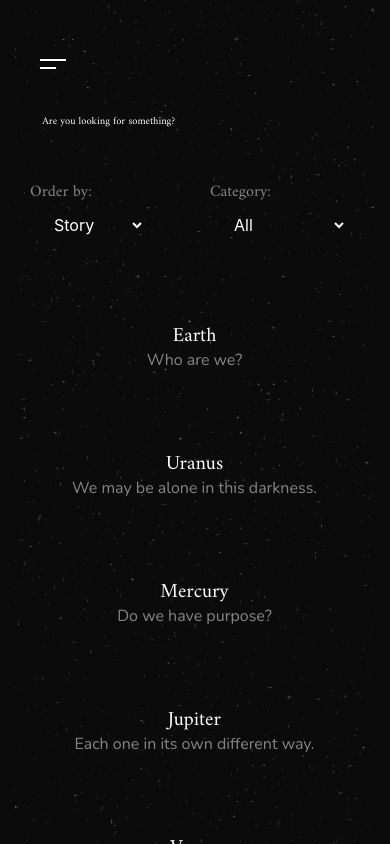
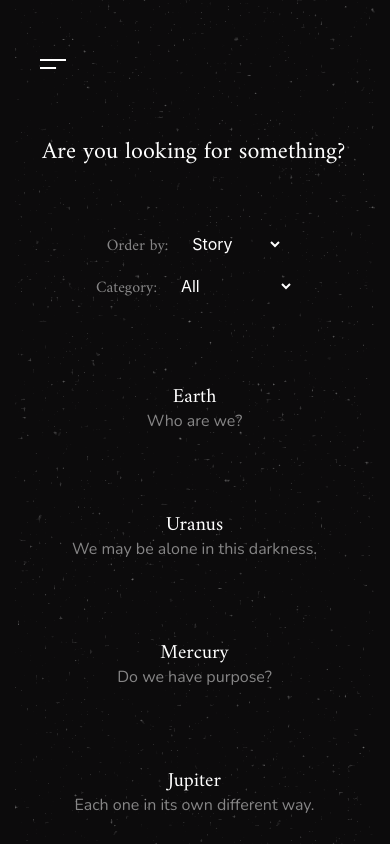
Before and after one commit to tof24/walktest, a React (Create React App) app: page /searchplanet in a window 390 px wide. Shown: the top 844 px of the page. Built offline with nearby package versions, Linux system fonts and the light colour scheme.

Commit message:
final before gh-pages

```diff
--- a/src/Pages/Master.js
+++ b/src/Pages/Master.js
@@ -70,8 +70,8 @@ function Master() {
 
 
                             <div className={"w-100"}>
-                                <div className={"titlefont amiri ml-lg-5 pl-5 h3"}>{info.name}</div>
-                                <div className={"titlefont amiri ml-lg-5 pl-5 h4 text-white-50"}>{info.theme}</div>
+                                <div className={"titlefont amiri ml-lg-4 pl-5 h3"}>{info.name}</div>
+                                <div className={"titlefont amiri ml-lg-4 pl-5 h4 text-white-50"}>{info.theme}</div>
                             </div>
 
 
--- a/src/Pages/SearchPlanet.js
+++ b/src/Pages/SearchPlanet.js
@@ -142,15 +142,17 @@ console.log(one, two, three,refresh, "olha os numberos")
             <Menu pageWrapId={'page-wrap'} outerContainerId={'outer-container'}/>
         <div  className={"bgblacksearch container-fluid"}>
             <div className={"bggrainsearch pt-5 text-white"}>
-                <div className={"titlefont amiri searchpadding"}>Are you looking for something?</div>
+                <div className={"d-none d-md-block h1 amiri searchpadding"}>Are you looking for something?</div>
+                <div className={"d-none d-sm-block d-md-none h3 amiri searchpadding"}>Are you looking for something?</div>
+                <div className={"d-block d-sm-none h4 mt-4 amiri searchpadding"}>Are you looking for something?</div>
                 <div className={"container-fluid"}>
                     <div className={"d-lg-none"}>
                         <div className={"row pt-5"}>
-                            <div className={"col-6"}>
+                            <div className={"col-12 col-sm-6 text-center"}>
                                 <span className={"amiri text-white-50"}>Order by:</span><Dropdown onSelect={sortit}></Dropdown>
                             </div>
 
-                            <div className={"col-6"}>
+                            <div className={"col-12 col-sm-6 text-center"}>
                                 <span className={"amiri text-white-50"}>Category:</span><Dropdown2 onSelect={sortit2}></Dropdown2>
                             </div>
                         </div>
```
